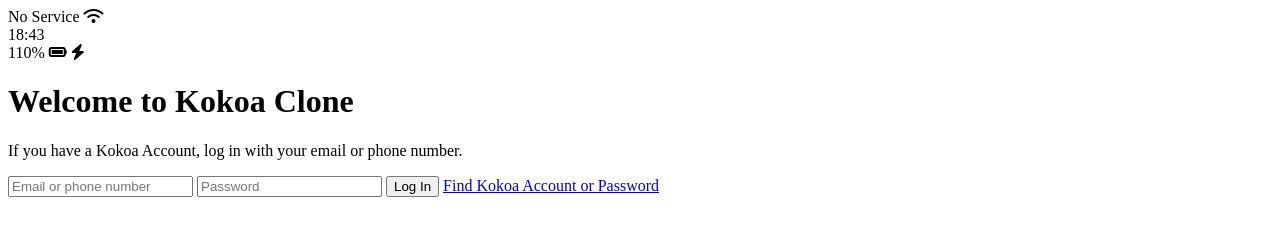
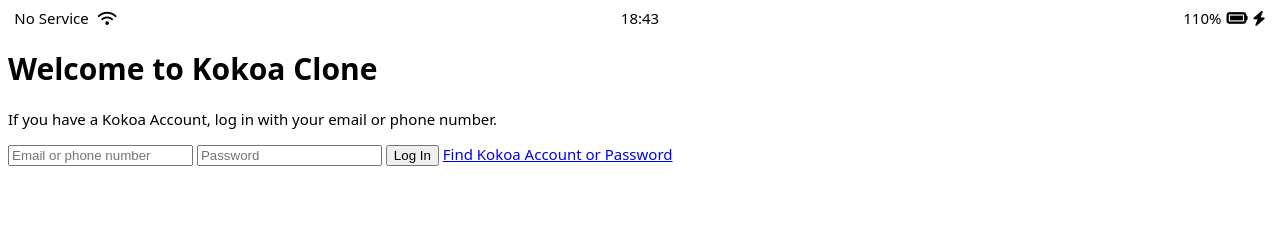
Before and after one commit to Teezyyy/kokoa-clone, a plain HTML site: page index.html in a window 1280 px wide. Drawn offline with Linux system fonts and the light colour scheme.

Commit message:
Status bar CSS

```diff
--- /dev/null
+++ b/css/styles.css
@@ -0,0 +1,33 @@
+body {
+  font-family: system-ui, -apple-system, BlinkMacSystemFont, "Segoe UI", Roboto,
+    Oxygen, Ubuntu, Cantarell, "Open Sans", "Helvetica Neue", sans-serif;
+  font-size: 15px;
+}
+
+.status-bar {
+  display: flex;
+  justify-content: center;
+}
+
+.status-bar__column:first-child span {
+  margin-right: 5px;
+}
+
+.status-bar__column {
+  width: 33%;
+}
+
+.status-bar__column:nth-child(2) {
+  display: flex;
+  justify-content: center;
+}
+
+.status-bar__column:last-child {
+  display: flex;
+  justify-content: flex-end;
+  align-items: center;
+}
+
+.status-bar__column .fa-battery-full {
+  margin: 0px 5px;
+}
--- a/index.html
+++ b/index.html
@@ -1,12 +1,13 @@
 <!DOCTYPE html>
 <html lang="en">
   <head>
+    <link rel="stylesheet" href="css/styles.css" />
     <meta charset="UTF-8" />
     <meta name="viewport" content="width=device-width, initial-scale=1.0" />
     <title>Welcome to Kokoa Clone</title>
   </head>
   <body>
-    <div id="status-bar">
+    <div class="status-bar">
       <div class="status-bar__column">
         <span>No Service</span>
         <i class="fa-solid fa-wifi"></i>
@@ -16,7 +17,7 @@
       </div>
       <div class="status-bar__column">
         <span>110%</span>
-        <i class="fa-solid fa-battery-full"></i>
+        <i class="fa-solid fa-battery-full fa-lg"></i>
         <i class="fa-solid fa-bolt"></i>
       </div>
     </div>
```
